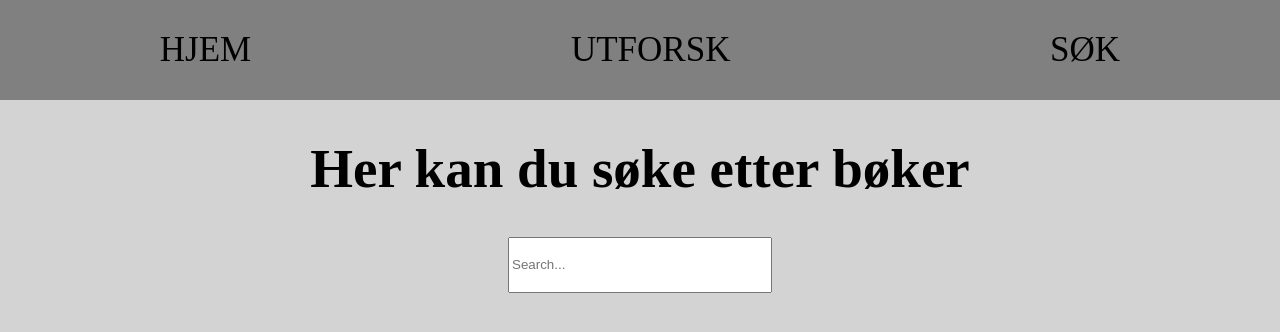
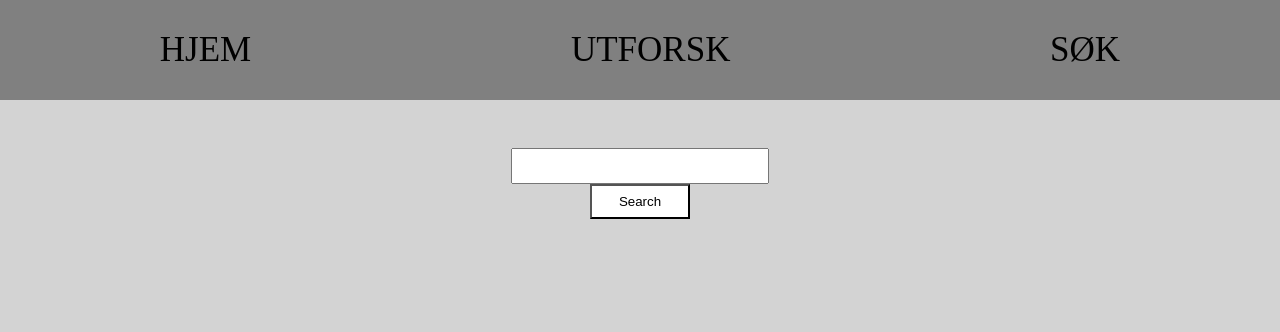
Before and after one commit to TordWestby/uin23ak4_booksearch_Westby, a React (Vite) app in the folder my-app/: page /search in a window 1280 px wide. Shown: the top 332 px of the page. Built offline with nearby package versions, Linux system fonts and the light colour scheme.

Commit message:
Søke funksjon på plass
Jeg har fått på plass søke funksjonen på sin egen side med hjelp av en chat fra ChatGpt se kildereferanse i kode!
Så nå henter den ut tittel og forfatter fra OpenLibari apiet!

```diff
--- a/my-app/src/App.jsx
+++ b/my-app/src/App.jsx
@@ -7,6 +7,7 @@ import Navbar from './components/navbar.jsx';
 import Home from './components/home.jsx';
 import Browse from './components/browse.jsx';
 import Soke from './components/soke.jsx';
+
 
 function App() {
   return (
--- a/my-app/src/components/soke.jsx
+++ b/my-app/src/components/soke.jsx
@@ -1,12 +1,49 @@
-import react, { useState } from "react";
+import React, { useState } from "react";
+
+
 
 function Soke() {
-    return (
-        <div id="search">
-        <h1>Her kan du søke etter bøker</h1>
-        <input type="text" placeholder="Search..."></input>
-        </div>
-    )
+    const [query, setQuery] = useState('');
+    const [books, setBooks] = useState([]);
+
+    const handleChange = (event) => {
+        setQuery(event.target.value);
+    };
+
+    const handleSubmit = async (event) => {
+        event.preventDefault();
+        try {
+            const response = await fetch(`https://openlibrary.org/search.json?q=${query}`);
+            const data = await response.json();
+            setBooks(data.docs);
+        } catch (error) {
+            console.error('Error fetching data:', error);
+        }
+    };
+
+    return(
+        <div id='book-styling'>
+        <form onSubmit={handleSubmit}>
+            <input type="text" value={query} onChange={handleChange} />
+            <button type="submit">Search</button>
+        </form>
+        <ul>
+            {books.map((book, index) => (
+                <li key={index}>
+                    <div id='search-container'>
+                    <h2>Title:</h2> <p>{book.title}</p>
+                    <h2>Author:</h2> <p>{book.author_name ? book.author_name.join(', ') : 'Unknown'}</p>
+                    </div>
+                </li>
+            ))}
+        </ul>
+    </div>
+);
 }
 
-export default Soke
+/*
+Denne koden er skrevet med OpenAi sin chatbot ChatGpt 3.5 [sist oppdatert 13 Februar 2024]
+Chat logg: https://chat.openai.com/share/49febf86-3667-4322-8129-783788e383c8
+*/
+
+export default Soke;
--- a/my-app/src/style.css
+++ b/my-app/src/style.css
@@ -68,18 +68,61 @@ nav ul li a:hover {
 
 /*Search function*/
 
-#search {
+#book-styling {
     display: flex;
+    flex-direction: column;
     justify-content: center;
     align-items: center;
-    flex-direction: column;
 }
 
-#search h1 {
-    font-size: 55px;
+#book-styling form {
+    margin-top: 3rem;
+    display: flex;
+    flex-direction: column;
+    justify-content: center;
+    align-items: center;
 }
 
-#search input {
-    width: 20%;
-    height: 50px
+#book-styling form input {
+    width: 250px;
+    height: 30px;
+    font-size: 22px;
 }
+
+#book-styling form button {
+    height: 35px;
+    width: 100px;
+    background-color: white;
+}
+
+#book-styling ul {
+    width: 50%;
+    height: 100%;
+}
+
+#book-styling ul li {
+    list-style: none;
+    background-color: white;
+}
+
+#book-styling ul li * {
+    width: 100%;
+    height: 100%;
+    margin: 0;
+}
+
+#book-styling ul li p {
+    font-size: 25px;
+}
+
+#book-styling ul li h2 {
+    border-right: 2px solid black;
+    font-style: italic;
+}
+
+#search-container {
+    border: 2px solid black;
+    display: grid;
+    grid-template-columns: 20% 70%;
+    grid-template-rows: auto auto;
+}
```
